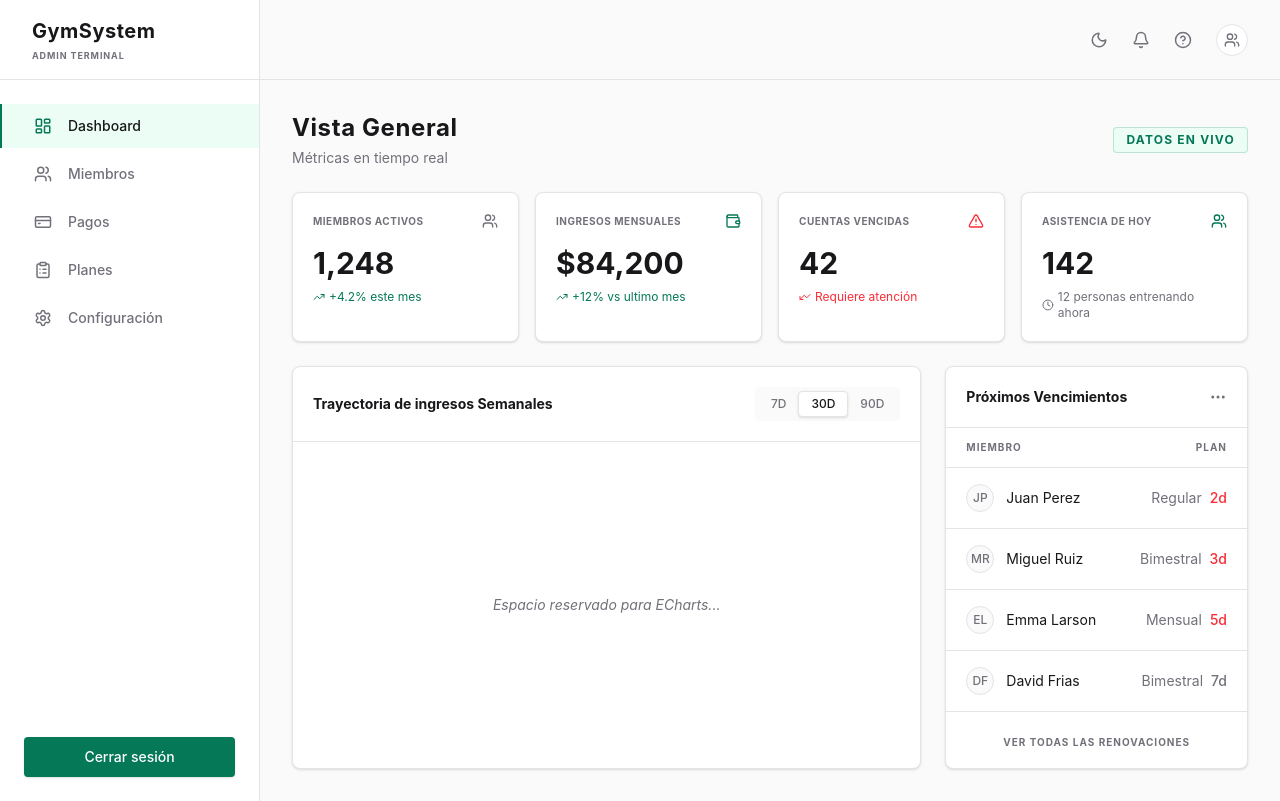
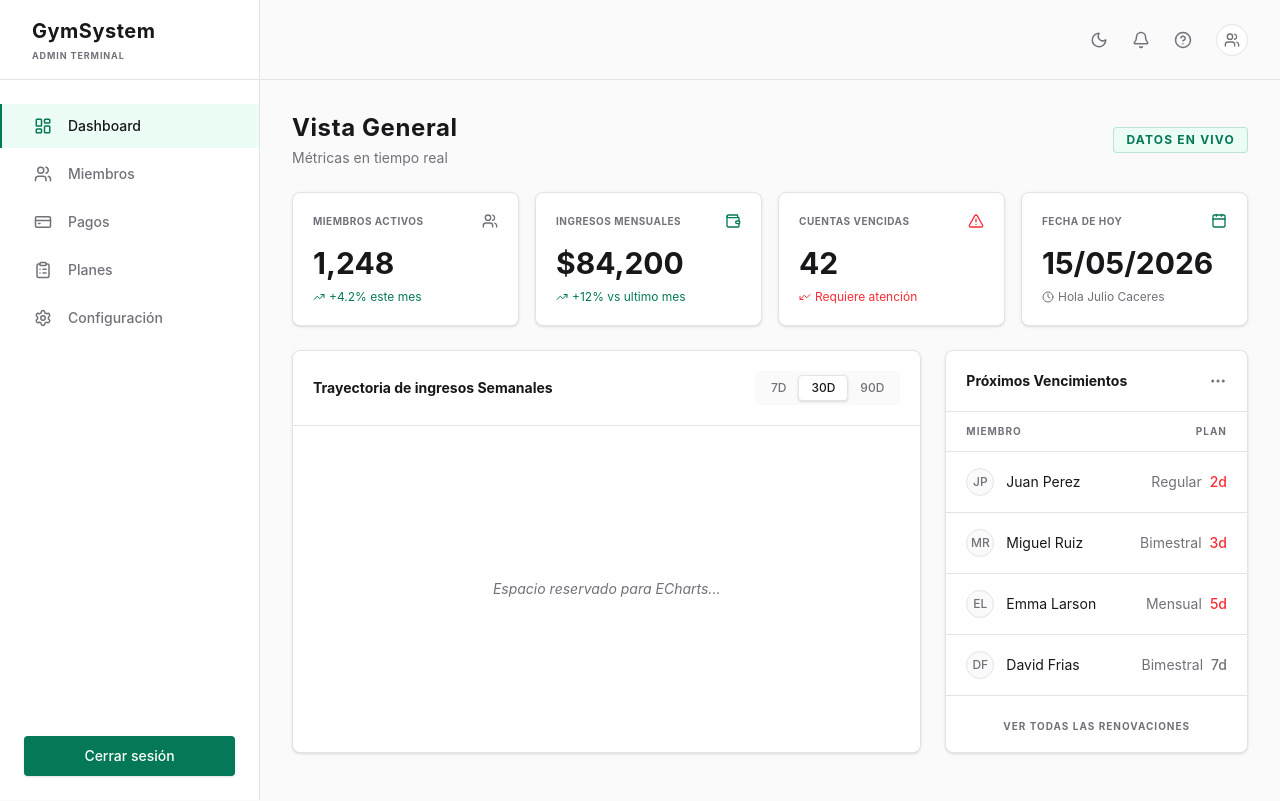
Before and after one commit to juampibolanio/gym-project-front, a Next.js app: page /dashboard in a window 1280 px wide. Built offline with nearby package versions, Linux system fonts and the light colour scheme.

Commit message:
chore: implemento redirección al login

```diff
--- a/src/app/dashboard/page.tsx
+++ b/src/app/dashboard/page.tsx
@@ -1,4 +1,4 @@
-import { Users, Wallet, AlertTriangle, TrendingUp, Clock, MoreHorizontal } from 'lucide-react';
+import { Users, Wallet, AlertTriangle, TrendingUp, Clock, MoreHorizontal, Calendar } from 'lucide-react';
 import { MetricCard } from '@/components/dashboard/metric-card';
 import { RenewalItem } from '@/components/dashboard/renewal-item';
 
@@ -51,10 +51,10 @@ export default function DashboardPage() {
         />
 
         <MetricCard
-          title="Asistencia de Hoy"
-          value="142"
-          icon={<Users size={16} className="text-brand-main transition-colors" />}
-          trendText="12 personas entrenando ahora"
+          title="Fecha de Hoy"
+          value="15/05/2026"
+          icon={<Calendar size={16} className="text-brand-main transition-colors" />}
+          trendText="Hola Julio Caceres"
           trendIcon={<Clock size={12} />}
           trendColor="text-text-muted"
         />
--- a/src/app/page.tsx
+++ b/src/app/page.tsx
@@ -1,7 +1,5 @@
+import { redirect } from "next/navigation";
+
 export default function Home() {
-  return (
-    <div>
-      <h1>Hello World</h1>
-    </div>
-  );
+  redirect("/login");
 }
```
